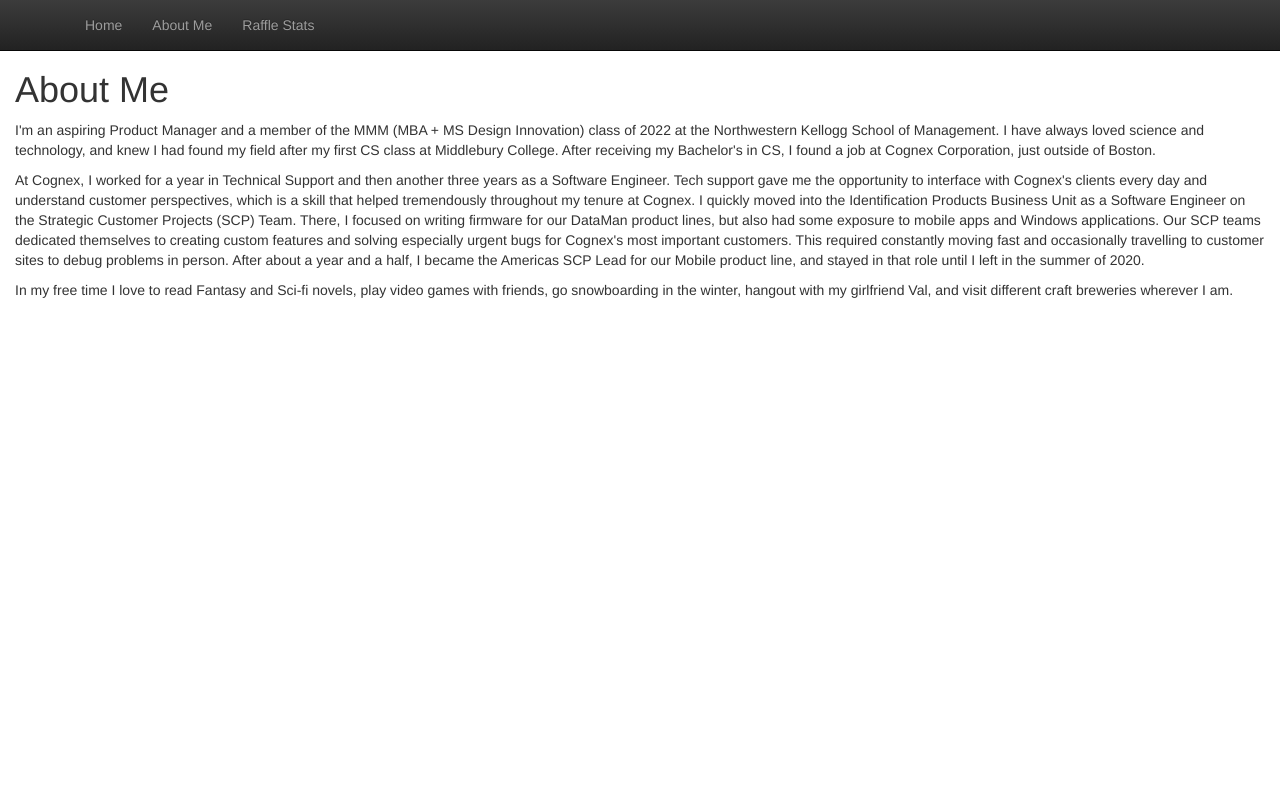
After one commit to Jped94/pedowitz_com, a Django app: page /about in a window 1280 px wide. The commit adds this page. Run offline with Django 3.2, Linux system fonts and the light colour scheme; some libraries are stand-ins or nearby versions.

Commit message:
Update "about me" section

```diff
--- /dev/null
+++ b/myproject/templates/myproject/about.html
@@ -0,0 +1,37 @@
+{% extends "myproject/base.html" %}
+{% load staticfiles %}
+{% block content %}
+<html>
+<style>
+
+</style>
+
+<link rel="stylesheet" href="{% static 'css/home_index_style.css' %}">
+  <body>
+    <h1>About Me</h1>
+    <p>
+      I'm an aspiring Product Manager and a member of the MMM (MBA + MS Design Innovation) class of 2022
+      at the Northwestern Kellogg School of Management. I have always loved science and technology, and
+      knew I had found my field after my first CS class at Middlebury College. After receiving my
+      Bachelor's in CS, I found a job at Cognex Corporation, just outside of Boston.
+    </p>
+    <p>
+      At Cognex, I worked for a year in Technical Support and then another three years as a Software Engineer.
+      Tech support gave me the opportunity to interface with Cognex's clients every day and understand customer perspectives,
+      which is a skill that helped tremendously throughout my tenure at Cognex. I quickly moved into the Identification
+      Products Business Unit as a Software Engineer on the Strategic Customer Projects (SCP) Team. There, I focused on writing
+      firmware for our DataMan product lines, but also had some exposure to mobile apps and Windows applications. Our SCP teams
+      dedicated themselves to creating custom features and solving especially urgent bugs for Cognex's most important customers.
+      This required constantly moving fast and occasionally travelling to customer sites to debug problems in person. After
+      about a year and a half, I became the Americas SCP Lead for our Mobile product line, and stayed in that role until
+      I left in the summer of 2020.
+    </p>
+    <p>
+      In my free time I love to read Fantasy and Sci-fi novels, play video games with friends, go snowboarding in the winter,
+      hangout with my girlfriend Val, and visit different craft breweries wherever I am.
+    </p>
+  </body>
+
+
+</html>
+{% endblock %}
--- a/myproject/templates/myproject/base.html
+++ b/myproject/templates/myproject/base.html
@@ -18,7 +18,7 @@
       <div class="collapse navbar-collapse">
         <ul class="nav navbar-nav">
           <li><a href="/">Home</a></li>
-          <li><a href="/">About Me</a></li>
+          <li><a href="/about">About Me</a></li>
           <li><a href="/raffleStats">Raffle Stats</a></li>
         </ul>
       </div><!--/.nav-collapse -->
--- a/myproject/urls.py
+++ b/myproject/urls.py
@@ -19,6 +19,7 @@ from . import views
 
 urlpatterns = [
     path('', views.homeindex, name='homeindex'),
+    path('about', views.about_me, name="about_me"),
     path('raffleStats/', include('raffleStats.urls')),
     path('admin/', admin.site.urls),
 ]
--- a/myproject/views.py
+++ b/myproject/views.py
@@ -4,3 +4,6 @@ from django.template import loader
 
 def homeindex(request):
     return render(request, 'myproject/index.html')
+
+def about_me(request):
+    return render(request, 'myproject/about.html')
```
Also changed, not shown: myproject/media/myproject/Val_josh_gb_photo.jpeg (added), static/images/Val_josh_gb_photo.jpeg (added).
